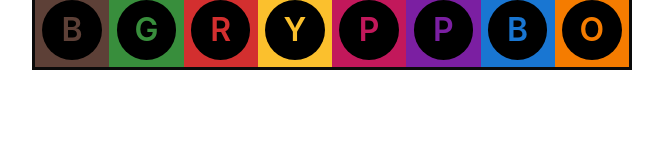
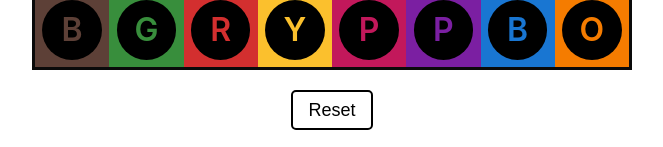
Before and after one commit to Brooklyn-Dev/kamisado, a React (Vite) app: page / in a window 1280 px wide. Shown: the part 658-805 px from the top of the page, without its empty margins (308-971 px from the left). Built offline with nearby package versions, Linux system fonts and the light colour scheme.

Commit message:
feat: add reset button

```diff
--- a/src/App.tsx
+++ b/src/App.tsx
@@ -15,11 +15,14 @@ function App() {
 		return success;
 	}
 
+	function handleReset() {
+		setGameState(new GameState());
+	}
+
 	const winner = gameState.getWinner();
 
 	return (
 		<>
-			<div>
 			<h1>Kamisado</h1>
 
 			<h2>
@@ -28,8 +31,18 @@ function App() {
 					: `${gameState.getCurrentPlayer() === 1 ? "Black" : "White"}'s turn`}
 			</h2>
 
-				<div className="board-container">
-					<Board gameState={gameState} onMove={winner ? () => false : handleMove} />
+			<div className="game-container">
+				<Board
+					key={gameState.getMovesMade()}
+					gameState={gameState}
+					onMove={winner ? () => false : handleMove}
+				/>
+				<div className="game-status">
+					<div className="game-controls">
+						<button className="game-btn" onClick={handleReset}>
+							Reset
+						</button>
+					</div>
 				</div>
 			</div>
 		</>
--- a/src/app.css
+++ b/src/app.css
@@ -1,3 +1,10 @@
+body {
+	display: flex;
+	flex-direction: column;
+	justify-content: center;
+	align-items: center;
+}
+
 h1 {
 	font-size: 3.2rem;
 	font-weight: 700;
@@ -12,10 +19,43 @@ h2 {
 	margin: 2rem 0;
 }
 
-.board-container {
+.game-container {
+	width: 100%;
+	max-width: 600px;
+	margin: 0 auto;
+	max-height: 100vh;
+}
+
+.game-status {
+	width: 100%;
+	padding: 2rem 1rem;
+}
+
+.game-controls {
 	display: flex;
-	align-self: center;
 	justify-content: center;
+	gap: 1rem;
+}
+
+.game-btn {
+	border: 2px solid;
+	padding: 0.75rem 1.5rem;
+	border-radius: 5px;
+	font-size: 1.8rem;
+	font-weight: 500;
+	cursor: pointer;
+	transition: all 0.2s ease;
+	display: flex;
+	align-items: center;
+	background-color: white;
+}
+
+.game-btn:hover {
+	transform: translateY(-2px);
+}
+
+.game-btn:active {
+	transform: translateY(0);
 }
 
 .board {
```
Lines whose indentation alone changed are shown as unchanged.
